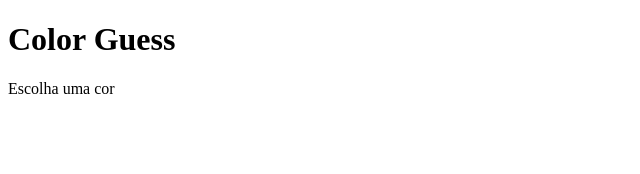
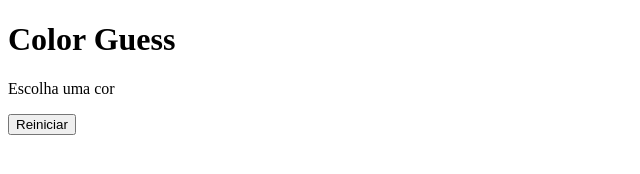
Before and after one commit to p4n1k0/color-guess, a plain HTML site: page index.html in a window 1280 px wide. Shown: the whole page, without its empty margins (0-640 px from the left). Drawn offline with Linux system fonts and the light colour scheme.

Commit message:
add botao de reiniciar

```diff
--- a/index.html
+++ b/index.html
@@ -18,6 +18,7 @@
         <p id="rgb-color"></p>
         <p id="answer">Escolha uma cor</p>
         <ul id="color-options"></ul>
+        <button id="reset-game">Reiniciar</button>
     </main>
     <script src="script.js"></script>
 </body>
```
